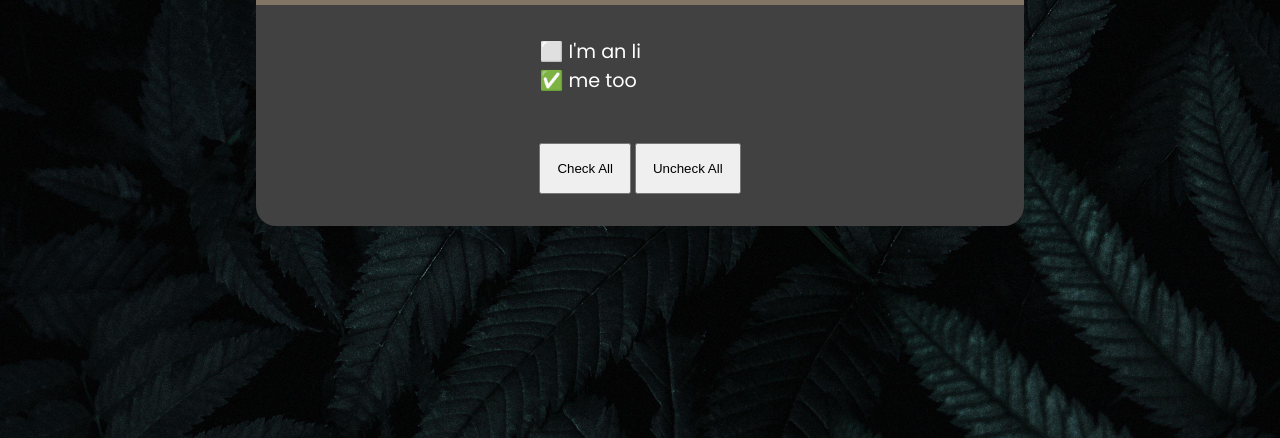
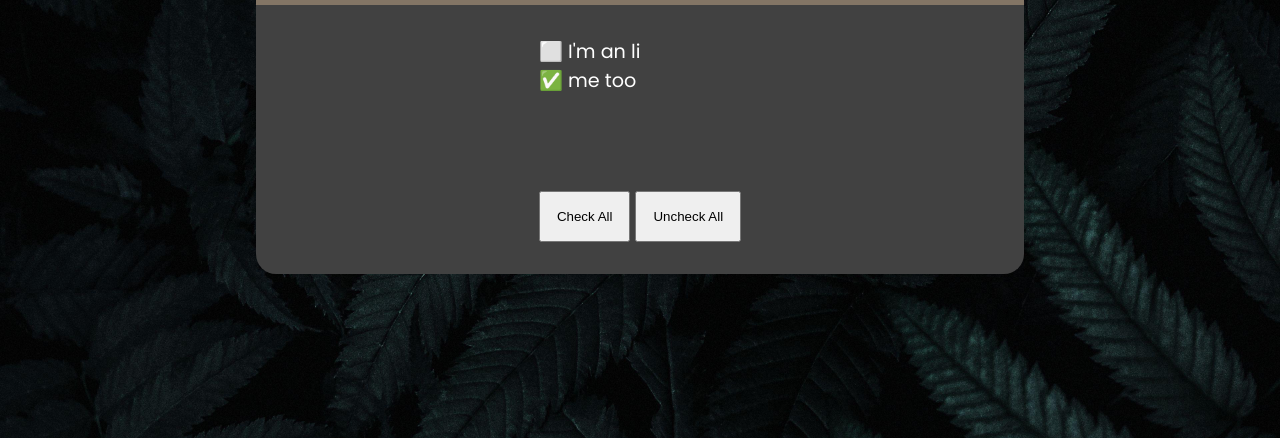
Before and after one commit to imkrishnasarathi/To-Do-App, a plain HTML site: page index.html in a window 1280 px wide. Shown: the part 362-800 px from the top of the page. Drawn offline with Linux system fonts and the light colour scheme.

Commit message:
style the buttons container

```diff
--- a/style.css
+++ b/style.css
@@ -136,6 +136,14 @@ li:hover .item{
 	visibility: visible;
 }
 
+.buttons{
+	margin-top: 3rem;
+	display: flex;
+	flex-wrap: wrap;
+	flex-direction: row;
+	gap: 5px;
+}
+
 .btn{
 	height: auto;
 	width: auto;
```
